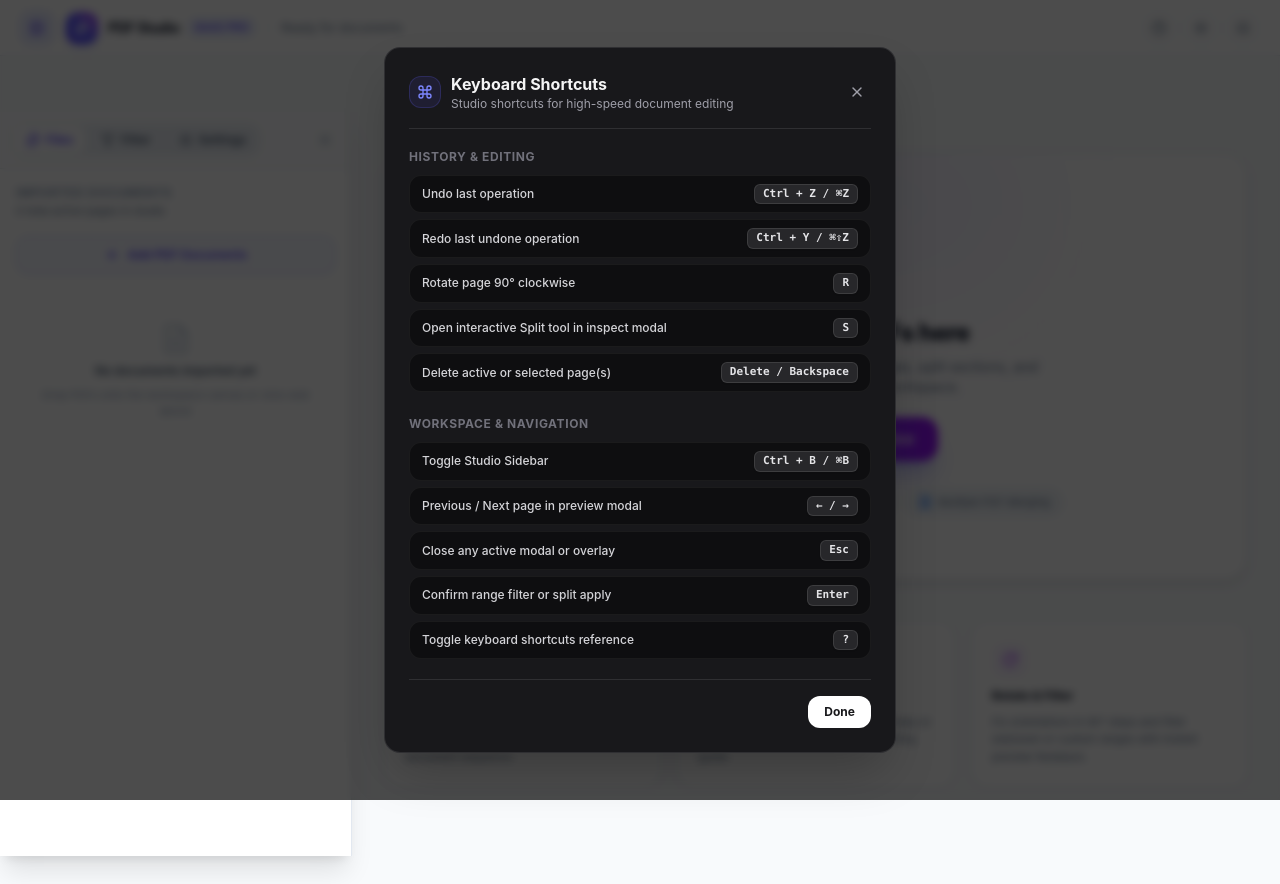
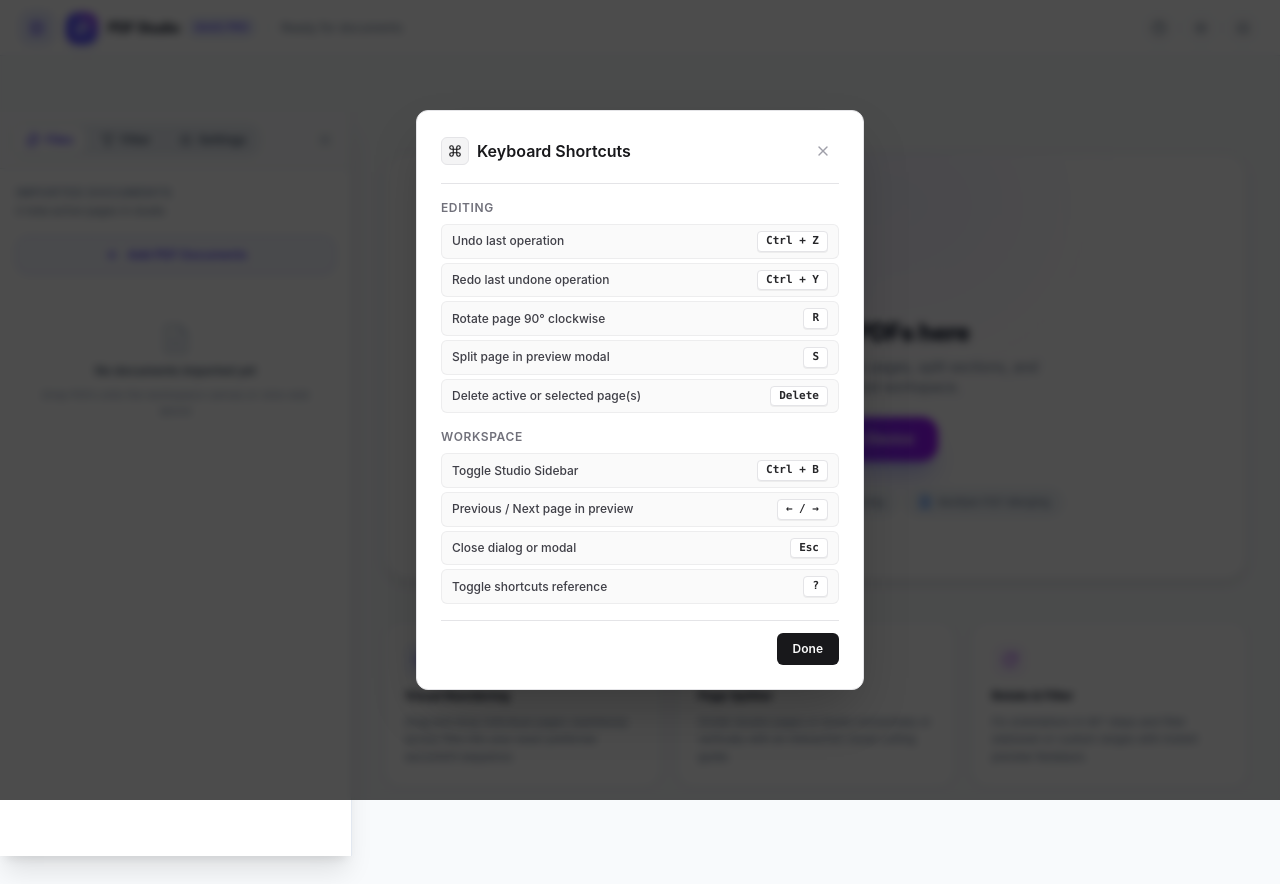
Before and after one commit to S488U/PDF_merger, a Next.js app: page / in a window 1280 px wide. Both pictures are taken after a click on the button 1159 px from the left and 27 px from the top of the page. Built offline with nearby package versions, Linux system fonts and the light colour scheme.

Commit message:
Style(Modals): Refactor inspect preview, split tool, shortcuts, and toasts to shadcn zinc design

```diff
--- a/components/modals/ShortcutsModal.tsx
+++ b/components/modals/ShortcutsModal.tsx
@@ -1,7 +1,7 @@
 'use client';
 
 import React, { useEffect, useRef } from 'react';
-import { X, Command, CornerDownLeft } from 'lucide-react';
+import { X, Command } from 'lucide-react';
 
 interface ShortcutsModalProps {
   isOpen: boolean;
@@ -28,23 +28,22 @@ export function ShortcutsModal({ isOpen, onClose }: ShortcutsModalProps) {
 
   const shortcuts = [
     {
-      category: 'History & Editing',
+      category: 'Editing',
       items: [
-        { key: 'Ctrl + Z / ⌘Z', desc: 'Undo last operation' },
-        { key: 'Ctrl + Y / ⌘⇧Z', desc: 'Redo last undone operation' },
+        { key: 'Ctrl + Z', desc: 'Undo last operation' },
+        { key: 'Ctrl + Y', desc: 'Redo last undone operation' },
         { key: 'R', desc: 'Rotate page 90° clockwise' },
-        { key: 'S', desc: 'Open interactive Split tool in inspect modal' },
-        { key: 'Delete / Backspace', desc: 'Delete active or selected page(s)' },
+        { key: 'S', desc: 'Split page in preview modal' },
+        { key: 'Delete', desc: 'Delete active or selected page(s)' },
       ],
     },
     {
-      category: 'Workspace & Navigation',
+      category: 'Workspace',
       items: [
-        { key: 'Ctrl + B / ⌘B', desc: 'Toggle Studio Sidebar' },
-        { key: '← / →', desc: 'Previous / Next page in preview modal' },
-        { key: 'Esc', desc: 'Close any active modal or overlay' },
-        { key: 'Enter', desc: 'Confirm range filter or split apply' },
-        { key: '?', desc: 'Toggle keyboard shortcuts reference' },
+        { key: 'Ctrl + B', desc: 'Toggle Studio Sidebar' },
+        { key: '← / →', desc: 'Previous / Next page in preview' },
+        { key: 'Esc', desc: 'Close dialog or modal' },
+        { key: '?', desc: 'Toggle shortcuts reference' },
       ],
     },
   ];
@@ -54,49 +53,44 @@ export function ShortcutsModal({ isOpen, onClose }: ShortcutsModalProps) {
       ref={dialogRef}
       onClose={onClose}
       aria-labelledby="shortcuts-dialog-title"
-      className="p-0 rounded-2xl bg-zinc-900 border border-white/10 shadow-2xl max-w-lg w-full backdrop:bg-black/75 m-auto text-zinc-100 overflow-hidden"
+      className="p-0 rounded-xl bg-white dark:bg-zinc-950 border border-zinc-200 dark:border-zinc-800 shadow-2xl max-w-md w-full backdrop:bg-black/75 m-auto text-zinc-900 dark:text-zinc-100 overflow-hidden"
     >
       <div className="p-6">
-        <div className="flex items-center justify-between pb-4 border-b border-white/10">
-          <div className="flex items-center gap-2.5">
-            <div className="w-8 h-8 rounded-xl bg-indigo-500/10 text-indigo-400 border border-indigo-500/20 flex items-center justify-center">
-              <Command className="w-4 h-4" />
+        <div className="flex items-center justify-between pb-4 border-b border-zinc-200 dark:border-zinc-800">
+          <div className="flex items-center gap-2">
+            <div className="h-7 w-7 rounded-md bg-zinc-100 dark:bg-zinc-900 border border-zinc-200 dark:border-zinc-800 flex items-center justify-center text-zinc-900 dark:text-zinc-100">
+              <Command className="w-3.5 h-3.5" />
             </div>
-            <div>
-              <h2 id="shortcuts-dialog-title" className="text-base font-bold text-zinc-100">
-                Keyboard Shortcuts
-              </h2>
-              <p className="text-xs text-zinc-400">
-                Studio shortcuts for high-speed document editing
-              </p>
-            </div>
+            <h2 id="shortcuts-dialog-title" className="text-base font-semibold text-zinc-900 dark:text-zinc-100">
+              Keyboard Shortcuts
+            </h2>
           </div>
           <button
             type="button"
             onClick={onClose}
-            className="p-1.5 rounded-lg hover:bg-zinc-800 text-zinc-400 hover:text-zinc-100 transition"
-            aria-label="Close shortcuts modal"
+            className="h-8 w-8 rounded-md hover:bg-zinc-100 dark:hover:bg-zinc-800 text-zinc-400 hover:text-zinc-900 dark:hover:text-zinc-100 flex items-center justify-center transition"
+            aria-label="Close"
           >
             <X className="w-4 h-4" />
           </button>
         </div>
 
-        <div className="py-5 space-y-6">
+        <div className="py-4 space-y-4">
           {shortcuts.map((group) => (
-            <div key={group.category} className="space-y-2.5">
-              <h3 className="text-xs font-bold uppercase tracking-wider text-zinc-500">
+            <div key={group.category} className="space-y-2">
+              <h3 className="text-xs font-semibold text-zinc-500 uppercase tracking-wider">
                 {group.category}
               </h3>
-              <div className="space-y-1.5">
+              <div className="space-y-1">
                 {group.items.map((item) => (
                   <div
                     key={item.key}
-                    className="flex items-center justify-between text-xs py-2 px-3 rounded-xl bg-zinc-950/60 border border-white/5"
+                    className="flex items-center justify-between text-xs py-1.5 px-2.5 rounded-md bg-zinc-50 dark:bg-zinc-900/50 border border-zinc-200/60 dark:border-zinc-800/60"
                   >
-                    <span className="text-zinc-300 font-medium">
+                    <span className="text-zinc-700 dark:text-zinc-300 font-medium">
                       {item.desc}
                     </span>
-                    <kbd className="px-2 py-0.5 font-mono text-[11px] font-semibold bg-zinc-800 text-zinc-200 border border-white/10 rounded-md shadow-xs">
+                    <kbd className="px-2 py-0.5 font-mono text-[11px] font-semibold bg-white dark:bg-zinc-800 text-zinc-800 dark:text-zinc-200 border border-zinc-200 dark:border-zinc-700 rounded shadow-2xs">
                       {item.key}
                     </kbd>
                   </div>
@@ -106,11 +100,11 @@ export function ShortcutsModal({ isOpen, onClose }: ShortcutsModalProps) {
           ))}
         </div>
 
-        <div className="pt-4 border-t border-white/10 flex justify-end">
+        <div className="pt-3 border-t border-zinc-200 dark:border-zinc-800 flex justify-end">
           <button
             type="button"
             onClick={onClose}
-            className="px-4 py-2 rounded-xl text-xs font-bold bg-white text-zinc-900 hover:bg-zinc-200 transition"
+            className="h-8 px-4 rounded-md text-xs font-semibold bg-zinc-900 text-zinc-50 dark:bg-zinc-50 dark:text-zinc-900 hover:opacity-90 transition"
           >
             Done
           </button>
--- a/components/ui/ToastContainer.tsx
+++ b/components/ui/ToastContainer.tsx
@@ -13,38 +13,38 @@ export function ToastContainer() {
     <div
       aria-live="polite"
       aria-atomic="true"
-      className="fixed bottom-24 right-4 sm:right-6 z-50 flex flex-col gap-2 max-w-sm w-full pointer-events-none"
+      className="fixed bottom-20 right-4 sm:right-6 z-50 flex flex-col gap-2 max-w-sm w-full pointer-events-none"
     >
       {toasts.map((toast) => {
         let Icon = Info;
-        let colorClasses = 'border-blue-200 dark:border-blue-800/60 bg-white dark:bg-slate-900 text-blue-600 dark:text-blue-400';
+        let iconColor = 'text-zinc-900 dark:text-zinc-100';
 
         if (toast.type === 'success') {
           Icon = CheckCircle2;
-          colorClasses = 'border-emerald-200 dark:border-emerald-800/60 bg-white dark:bg-slate-900 text-emerald-600 dark:text-emerald-400';
+          iconColor = 'text-emerald-600 dark:text-emerald-400';
         } else if (toast.type === 'warning') {
           Icon = AlertTriangle;
-          colorClasses = 'border-amber-200 dark:border-amber-800/60 bg-white dark:bg-slate-900 text-amber-600 dark:text-amber-400';
+          iconColor = 'text-amber-600 dark:text-amber-400';
         } else if (toast.type === 'error') {
           Icon = AlertCircle;
-          colorClasses = 'border-red-200 dark:border-red-800/60 bg-white dark:bg-slate-900 text-red-600 dark:text-red-400';
+          iconColor = 'text-red-600 dark:text-red-400';
         }
 
         return (
           <div
             key={toast.id}
             role="status"
-            className={`pointer-events-auto flex items-start gap-3 p-3.5 rounded-xl border shadow-lg transition-all animate-in fade-in slide-in-from-bottom-2 ${colorClasses}`}
+            className="pointer-events-auto flex items-start gap-3 p-3 rounded-lg border border-zinc-200 dark:border-zinc-800 bg-white dark:bg-zinc-950 text-zinc-900 dark:text-zinc-100 shadow-lg transition-all animate-in fade-in slide-in-from-bottom-2"
           >
-            <Icon className="w-4 h-4 shrink-0 mt-0.5" />
-            <div className="flex-1 text-xs font-medium text-slate-800 dark:text-slate-200 leading-snug">
+            <Icon className={`w-4 h-4 shrink-0 mt-0.5 ${iconColor}`} />
+            <div className="flex-1 text-xs font-medium leading-relaxed">
               {toast.message}
             </div>
             <button
               type="button"
               onClick={() => removeToast(toast.id)}
-              className="text-slate-400 hover:text-slate-600 dark:hover:text-slate-200 p-0.5 rounded transition"
-              aria-label="Dismiss notification"
+              className="text-zinc-400 hover:text-zinc-600 dark:hover:text-zinc-200 p-0.5 rounded transition"
+              aria-label="Dismiss"
             >
               <X className="w-3.5 h-3.5" />
             </button>
```
Also changed, not shown: components/modals/PreviewModal.tsx (+29 -33 lines), components/modals/SplitToolModal.tsx (+45 -56 lines).
